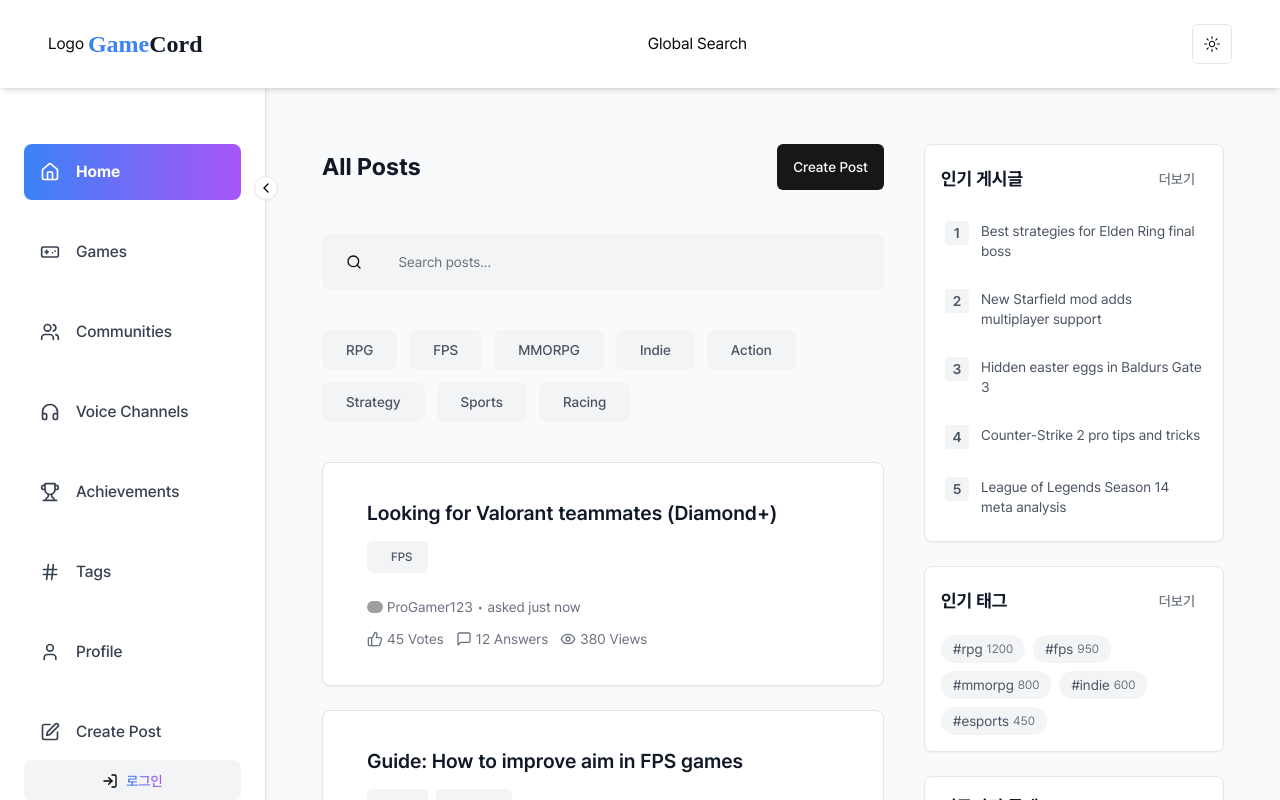
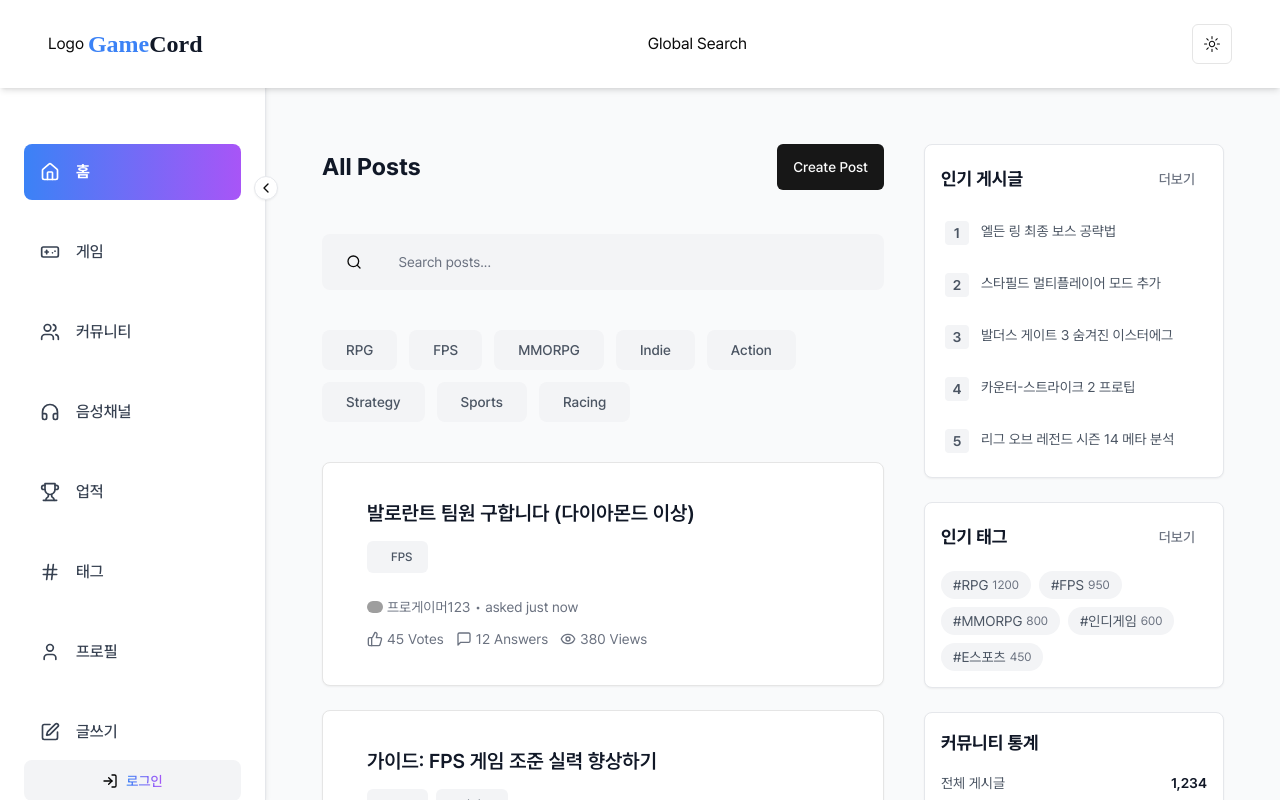
Before and after one commit to joseph0926/GameCord, a Next.js app: page / in a window 1280 px wide. Shown: the top 800 px of the page. Built offline with nearby package versions, Linux system fonts and the light colour scheme; no server answers; grey boxes are pictures that could not be loaded.

Commit message:
[REFACTOR] dummy 데이터 개선

```diff
--- a/src/components/home/home-filter.tsx
+++ b/src/components/home/home-filter.tsx
@@ -20,12 +20,10 @@ export function HomeFilter({ onFilter }: HomeFilterProps) {
   const [isPending, startTransition] = useTransition();
 
   const handleFilterClick = (filter: string) => {
-    // 즉시 UI 업데이트 및 필터링
     const newFilter = filter === active ? '' : filter;
     setActive(newFilter);
     onFilter(newFilter);
 
-    // URL 업데이트는 트랜지션으로 처리
     startTransition(() => {
       let newUrl = '';
       if (newFilter) {
--- a/src/constants/layout.ts
+++ b/src/constants/layout.ts
@@ -13,70 +13,70 @@ export const sidebarLinks = [
   {
     icon: Home,
     route: '/',
-    label: 'Home',
+    label: '홈',
   },
   {
     icon: GamepadIcon,
     route: '/games',
-    label: 'Games',
+    label: '게임',
   },
   {
     icon: Users,
     route: '/communities',
-    label: 'Communities',
+    label: '커뮤니티',
   },
   {
     icon: Headphones,
     route: '/voice-channels',
-    label: 'Voice Channels',
+    label: '음성채널',
   },
   {
     icon: Trophy,
     route: '/achievements',
-    label: 'Achievements',
+    label: '업적',
   },
   {
     icon: Hash,
     route: '/tags',
-    label: 'Tags',
+    label: '태그',
   },
   {
     icon: User,
     route: '/profile',
-    label: 'Profile',
+    label: '프로필',
   },
   {
     icon: PenSquare,
     route: '/create-post',
-    label: 'Create Post',
+    label: '글쓰기',
   },
 ];
 
 export const hotPosts = [
-  { _id: '1', title: 'Best strategies for Elden Ring final boss' },
-  { _id: '2', title: 'New Starfield mod adds multiplayer support' },
-  { _id: '3', title: 'Hidden easter eggs in Baldurs Gate 3' },
-  { _id: '4', title: 'Counter-Strike 2 pro tips and tricks' },
-  { _id: '5', title: 'League of Legends Season 14 meta analysis' },
+  { _id: '1', title: '엘든 링 최종 보스 공략법' },
+  { _id: '2', title: '스타필드 멀티플레이어 모드 추가' },
+  { _id: '3', title: '발더스 게이트 3 숨겨진 이스터에그' },
+  { _id: '4', title: '카운터-스트라이크 2 프로팁' },
+  { _id: '5', title: '리그 오브 레전드 시즌 14 메타 분석' },
 ];
 
 export const popularTags = [
-  { _id: '1', name: 'rpg', posts: 1200 },
-  { _id: '2', name: 'fps', posts: 950 },
-  { _id: '3', name: 'mmorpg', posts: 800 },
-  { _id: '4', name: 'indie', posts: 600 },
-  { _id: '5', name: 'esports', posts: 450 },
+  { _id: '1', name: 'RPG', posts: 1200 },
+  { _id: '2', name: 'FPS', posts: 950 },
+  { _id: '3', name: 'MMORPG', posts: 800 },
+  { _id: '4', name: '인디게임', posts: 600 },
+  { _id: '5', name: 'E스포츠', posts: 450 },
 ];
 
 export const posts = [
   {
     _id: '1',
-    title: 'Looking for Valorant teammates (Diamond+)',
-    description: 'Seeking active players for regular competitive matches',
+    title: '발로란트 팀원 구합니다 (다이아몬드 이상)',
+    description: '정기적인 경쟁전 참여할 활성 유저 구합니다',
     tags: [{ _id: '1', name: 'FPS' }],
     author: {
       _id: '1',
-      name: 'ProGamer123',
+      name: '프로게이머123',
       image:
         'https://static.vecteezy.com/system/resources/previews/002/002/403/non_2x/man-with-beard-avatar-character-isolated-icon-free-vector.jpg',
     },
@@ -87,16 +87,15 @@ export const posts = [
   },
   {
     _id: '2',
-    title: 'Guide: How to improve aim in FPS games',
-    description:
-      'Comprehensive guide for improving your aim with practical exercises',
+    title: '가이드: FPS 게임 조준 실력 향상하기',
+    description: '실전 연습을 포함한 종합적인 조준 실력 향상 가이드',
     tags: [
       { _id: '1', name: 'FPS' },
-      { _id: '2', name: 'Guide' },
+      { _id: '2', name: '가이드' },
     ],
     author: {
       _id: '2',
-      name: 'AimMaster',
+      name: '에임마스터',
       image:
         'https://static.vecteezy.com/system/resources/previews/002/002/403/non_2x/man-with-beard-avatar-character-isolated-icon-free-vector.jpg',
     },
```
